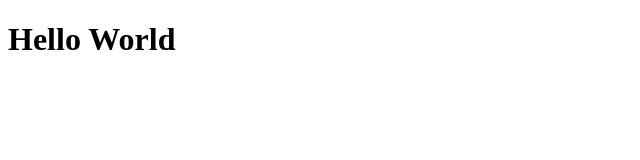
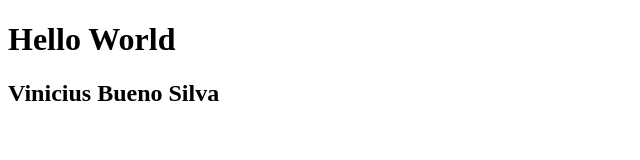
Before and after one commit to Vinicius-Bueno-Frontend/UC-14, a plain HTML site: page index.html in a window 1280 px wide. Shown: the whole page, without its empty margins (0-640 px from the left). Drawn offline with Linux system fonts and the light colour scheme.

Commit message:
Alterações no index.html

```diff
--- a/index.html
+++ b/index.html
@@ -8,5 +8,6 @@
   </head>
   <body>
     <h1>Hello World</h1>
+    <h2>Vinicius Bueno Silva</h2>
   </body>
 </html>
```
